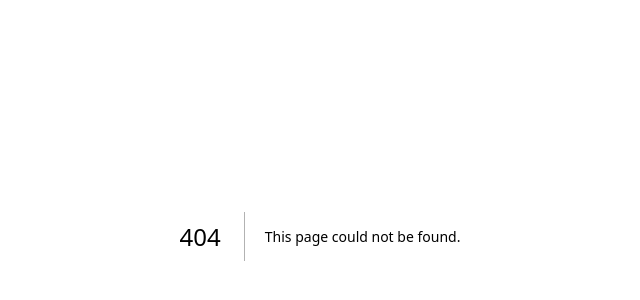
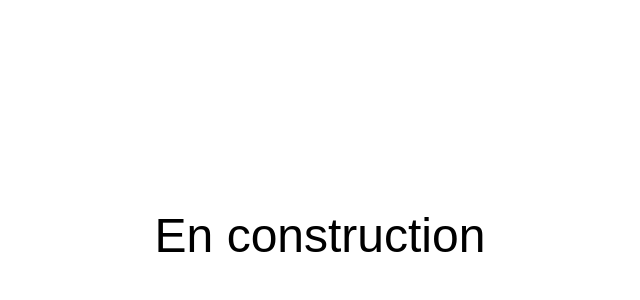
Before and after one commit to yann-bot/nzonizo, a Next.js app: page /recherche in a window 1280 px wide. Before the commit this address had no page. Shown: the part 164-464 px from the top of the page, without its empty margins (320-960 px from the left). Built offline with nearby package versions, Linux system fonts and the light colour scheme.

Commit message:
add recherche

```diff
--- /dev/null
+++ b/src/app/recherche/page.tsx
@@ -0,0 +1,10 @@
+
+
+
+export default function Recherche () {
+    return (
+        <div className=" text-5xl flex justify-center items-center h-screen w-full text-black">
+            En construction
+        </div>
+    )
+}
--- a/src/composants/hero.tsx
+++ b/src/composants/hero.tsx
@@ -12,9 +12,9 @@ export default function Hero(){
             </div>
             <div className="md:mt-10 w-full md:w-2/3 flex flex-col md:flex-row gap-2 justify-center">
             <SearchForm  />
-            <Link href="/Recherche" className="w-full md:w-auto">
+            <Link href="/recherche" className="w-full md:w-auto">
                 <button className="w-full md:w-auto border p-2 bg-orange-500 text-white hover:bg-orange-700">
-                Rechercher
+                     Rechercher
                 </button>
             </Link>
             </div>
```
